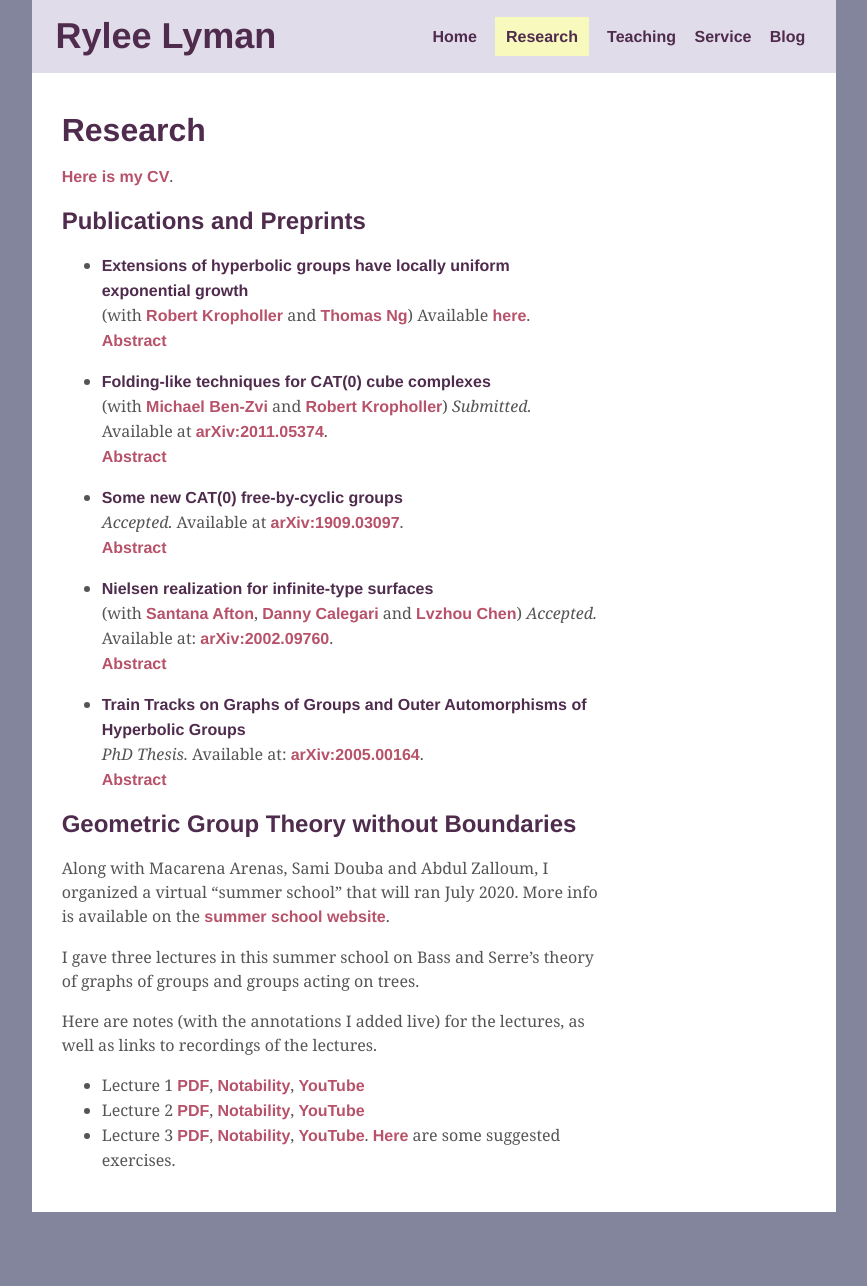
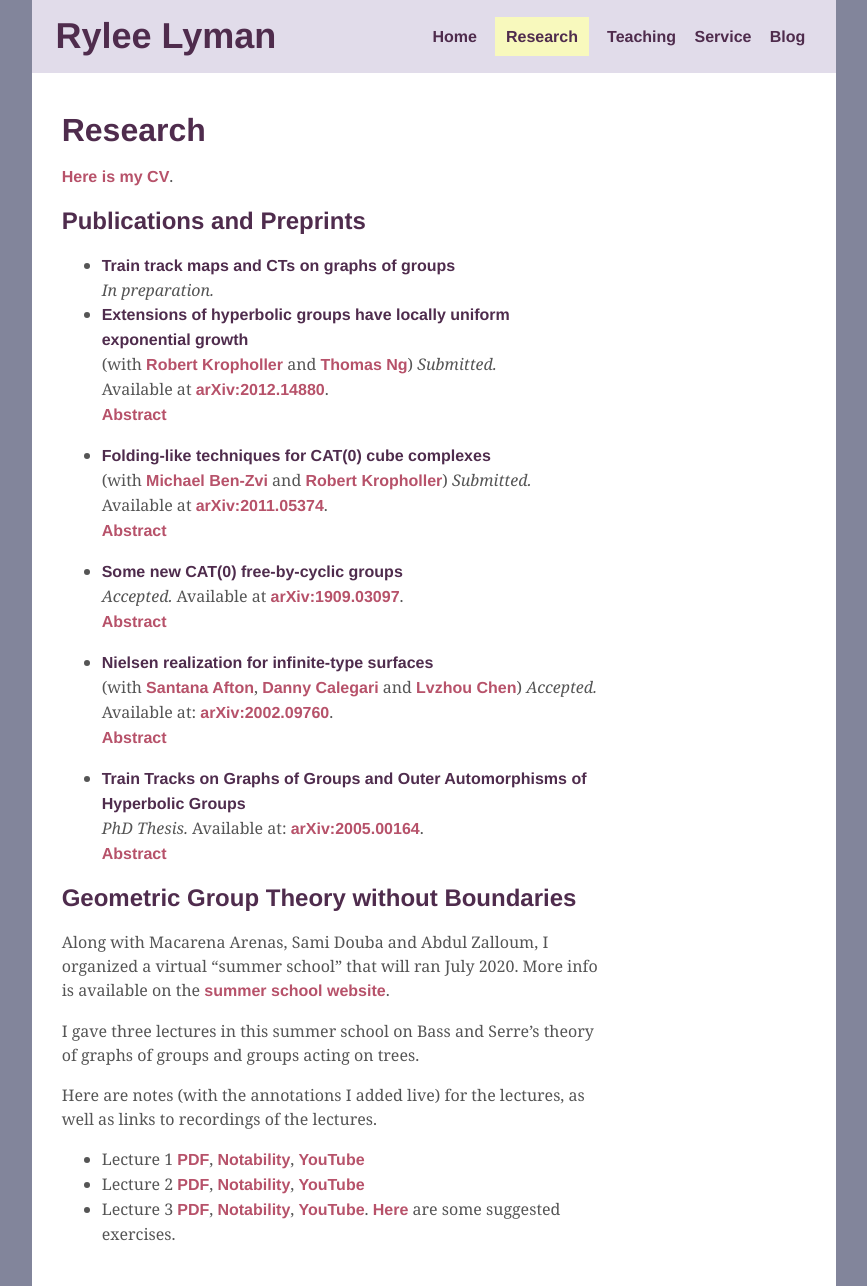
Before and after one commit to ryleelyman/Site, a Jekyll site: the page built from research.md, in a window 1280 px wide. Shown: the whole page, without its empty margins (206-1073 px from the left). Built offline with Jekyll 4.4.1, drawn with Linux system fonts in a browser that asks for light colours; before the commit the page ends 1212 px from its top, so only the background shows below that.

Commit message:
update CV and Research.md

```diff
--- a/research.md
+++ b/research.md
@@ -9,9 +9,11 @@ math: true
 
 ## Publications and Preprints
 
+ - **Train track maps and CTs on graphs of groups**
+  *In preparation.*
  - **Extensions of hyperbolic groups have locally uniform exponential growth**
- (with [Robert Kropholler][Rob] and [Thomas Ng][Thomas])
- Available [here](/assets/pdfs/KrophollerLymanNg.pdf).
+ (with [Robert Kropholler][Rob] and [Thomas Ng][Thomas]) *Submitted.*
+ Available at [arXiv:2012.14880](https://arxiv.org/abs/2012.14880).
  <a onclick="displayabs('extensions')">Abstract</a>
  <div id="extensions" style="display: none">
   <blockquote>
```
Also changed, not shown: 5 other files.
